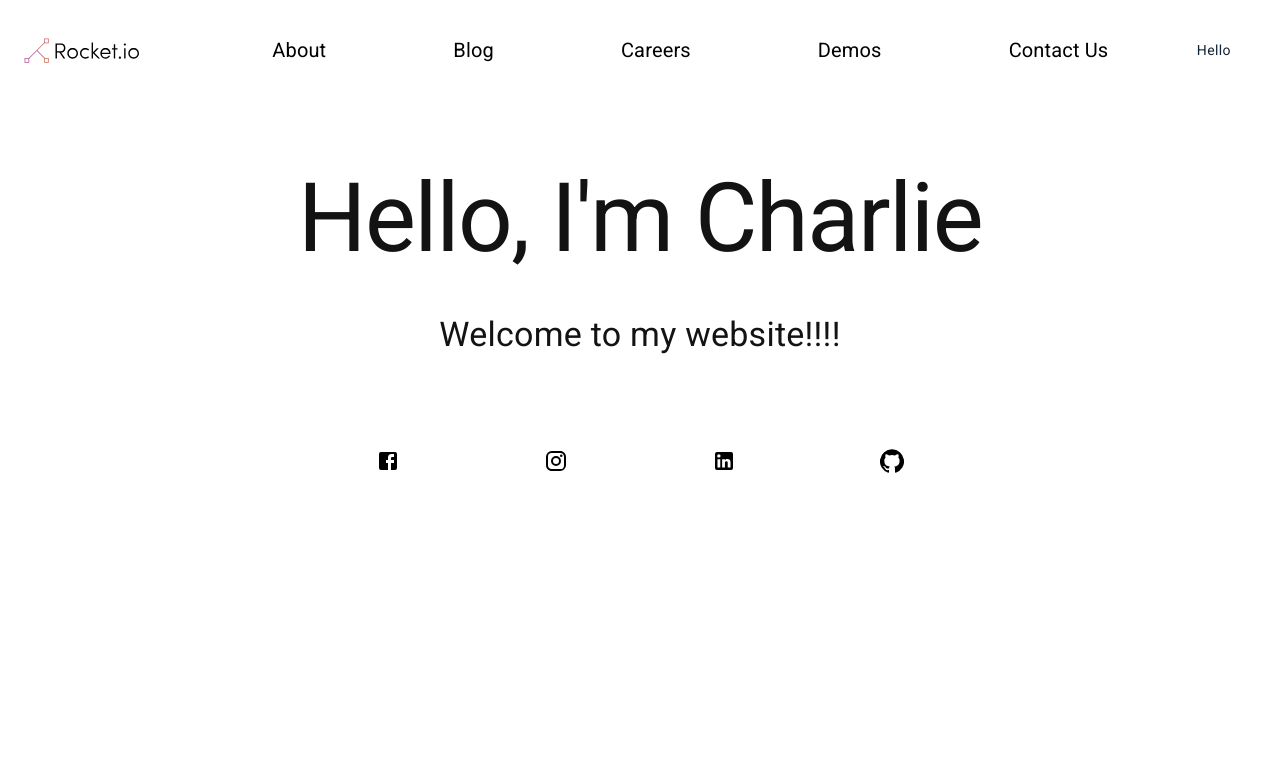
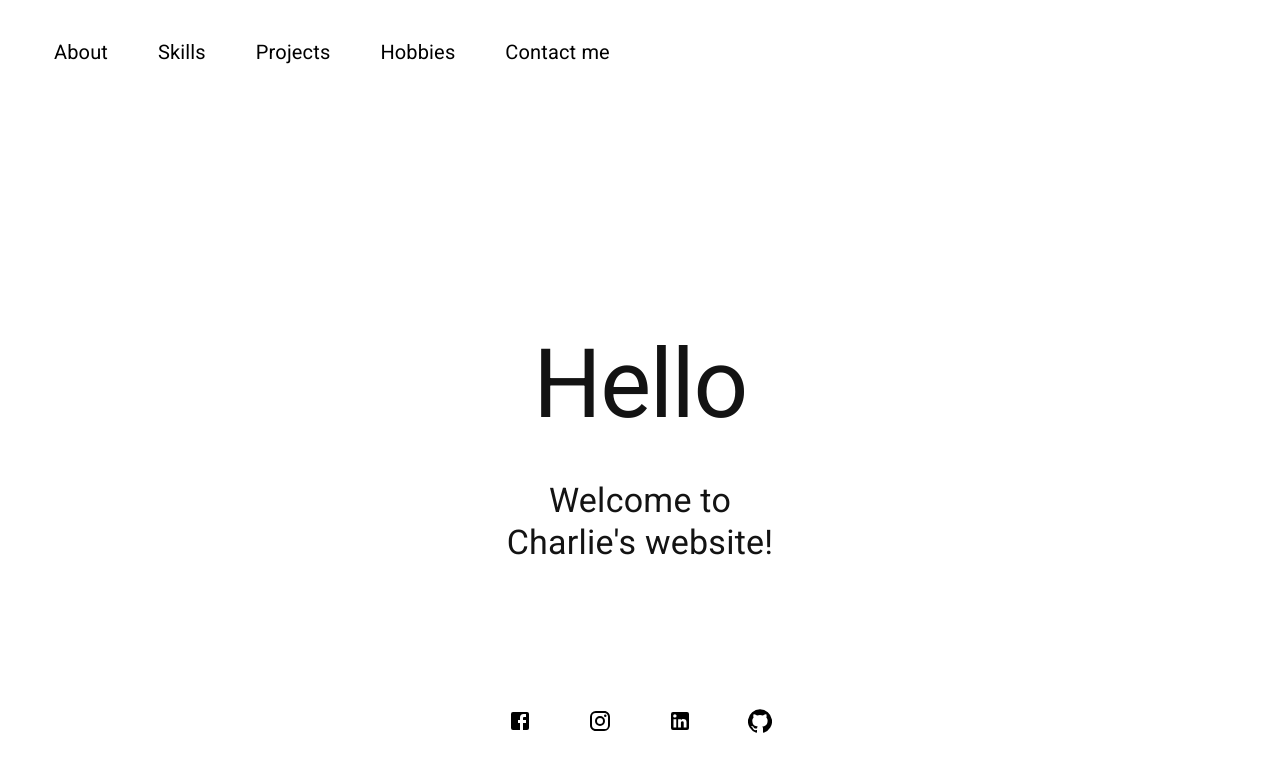
Before and after one commit to charlie-li-02/hello, a React (Create React App) app: page / in a window 1280 px wide. Shown: the top 772 px of the page. Built offline with nearby package versions, Linux system fonts and the light colour scheme.

Commit message:
formatting and footer done

```diff
--- a/package.json
+++ b/package.json
@@ -1,6 +1,6 @@
 {
   "name": "website",
-  "version": "0.1.0",
+  "version": "1.0.0",
   "private": true,
   "homepage": "http://charlie-li-02.github.io/Hello",
   "dependencies": {
--- a/src/App.js
+++ b/src/App.js
@@ -3,8 +3,8 @@ import './App.css';
 import {createTheme, makeStyles, MuiThemeProvider} from "@material-ui/core";
 import {Typography} from "@material-ui/core";
 import NavBar from "./components/NavBar";
-import CustomButton from "./components/CustomButton";
 import Footer from "./components/Footer";
+import ActionButton from "./components/ActionButton";
 
 const theme = createTheme({
     palette: {
@@ -24,14 +24,19 @@ const theme = createTheme({
 
 const styles = makeStyles({
     wrapper: {
-        width: "65%",
+        width: "25%",
         margin: "auto",
         textAlign: "center"
     },
-    bigSpace: {
-        marginTop: "5rem"
+    heading: {
+        cursor: "pointer",
+        marginTop: "15rem",
+        "&:hover": {
+            textDecoration: "underline",
+            textUnderlineOffset: "3px"
+        }
     },
-    littleSpace:{
+    subHeading:{
         marginTop: "2.5rem",
     },
     grid:{
@@ -50,19 +55,21 @@ function App() {
         <MuiThemeProvider theme={theme}>
         <NavBar/>
         <div className={classes.wrapper}>
-            <Typography variant="h1" className={classes.bigSpace} color="primary">
-                Hello, I'm Charlie
+            <Typography variant="h1" className={classes.heading} color="primary" onClick={hello}>
+                Hello
             </Typography>
-            <Typography variant="h4" className={classes.littleSpace} color="primary">
-                Welcome to my website!!!!
+            <Typography variant="h4" className={classes.subHeading} color="primary">
+                Welcome to Charlie's website!
             </Typography>
         </div>
-        <div className={classes.bigSpace}>
             <Footer/>
-        </div>
         </MuiThemeProvider>
     </div>
   );
 }
 
+function hello() {
+    window.alert("hello");
+}
+
 export default App;
--- /dev/null
+++ b/src/components/ActionButton.js
@@ -0,0 +1,40 @@
+import React from 'react'
+import {Button} from  '@material-ui/core'
+import {withStyles} from "@material-ui/core";
+
+const StyledButton = withStyles({
+    root: {
+        display: "flex",
+        fontSize: "20px",
+        alignItems: "center",
+        justifyContent: "center",
+        height: "50px",
+        boxSizing: "content-box",
+        borderRadius: 0,
+        background: "#000000",
+        color: "#ffffff",
+        fill:"#000000",
+        outline: "none",
+        outlineOffset: "none",
+        boxShadow: "0px 0px 0 0 #000000",
+        "&:hover": {
+            backgroundColor: "#ffffff",
+            color: "#000000",
+            outline: "none",
+            outlineOffset: "none",
+            fill: "#ffffff",
+            boxShadow: "0px 0px 0 0 #000000"
+        },
+    },
+    label: {
+        textTransform: 'capitalize',
+    },
+})(Button);
+
+function ActionButton(text) {
+    return (
+        <StyledButton variant="contained">{text.txt}</StyledButton>
+    )
+}
+
+export default ActionButton
--- a/src/components/CustomButton.js
+++ /dev/null
@@ -1,34 +0,0 @@
-import React from 'react'
-import {Button} from  '@material-ui/core'
-import {withStyles} from "@material-ui/core";
-
-const StyledButton = withStyles({
-    root: {
-        display: "flex",
-        alignItems: "center",
-        justifyContent: "center",
-        height: "50px",
-        padding: "0 25px",
-        boxSizing: "border-box",
-        borderRadius: 0,
-        background: "#ffffff",
-        color: "#123",
-        transform: "none",
-        boxShadow: "0px 0px 0 0 #000000",
-        transition: "background .3s,border-color .3s,color .3s",
-        "&:hover": {
-            backgroundColor: "#123456"
-        },
-    },
-    label: {
-        textTransform: 'capitalize',
-    },
-})(Button);
-
-function CustomButton() {
-    return (
-        <StyledButton>Hello</StyledButton>
-    )
-}
-
-export default CustomButton
--- a/src/components/Footer.js
+++ b/src/components/Footer.js
@@ -1,19 +1,52 @@
 import React from 'react'
-import {BottomNavigation, BottomNavigationAction} from "@material-ui/core";
+import {BottomNavigation, BottomNavigationAction, makeStyles} from "@material-ui/core";
 import FacebookIcon from '@material-ui/icons/Facebook';
 import InstagramIcon from '@material-ui/icons/Instagram';
 import LinkedInIcon from '@material-ui/icons/LinkedIn';
 import GitHubIcon from '@material-ui/icons/GitHub';
 
+const facebookURL = 'https://www.facebook.com/Ch13fCharl3s/';
+const instagramURL = "https://www.instagram.com/chvr.li.e/";
+const linkedInURL = "https://www.linkedin.com/in/charlie-li-1025/";
+const gitHubURL = "https://github.com/charlie-li-02";
+
+const styles = makeStyles({
+    wrapper: {
+        position: "fixed",
+        bottom: "20px",
+        left: "50%",
+        msTransform: "translate(-50%, -50%)",
+        transform: "translate(-50%, -50%)"
+    },
+})
+
 function Footer() {
+    const classes = styles();
+
     return (
-        <BottomNavigation>
-            <BottomNavigationAction label="Facebook" icon={<FacebookIcon style={{fill: "#000000"}}/>}/>
-            <BottomNavigationAction label="Instagram" icon={<InstagramIcon style={{fill: "#000000"}}/>}/>
-            <BottomNavigationAction label="LinkedIn" icon={<LinkedInIcon style={{fill: "#000000"}}/>}/>
-            <BottomNavigationAction label="GitHub" icon={<GitHubIcon style={{fill: "#000000"}}/>}/>
+        <BottomNavigation position="sticky" className={classes.wrapper}>
+            <BottomNavigationAction label="Facebook" icon={<FacebookIcon style={{fill: "#000000"}}/>} onClick={openFacebook}/>
+            <BottomNavigationAction label="Instagram" icon={<InstagramIcon style={{fill: "#000000"}}/>} onClick={openInstagram}/>
+            <BottomNavigationAction label="LinkedIn" icon={<LinkedInIcon style={{fill: "#000000"}}/>} onClick={openLinkedIn}/>
+            <BottomNavigationAction label="GitHub" icon={<GitHubIcon style={{fill: "#000000"}}/>} onClick={openGitHub}/>
         </BottomNavigation>
     )
 }
 
+function openFacebook() {
+    window.open(facebookURL, '_blank').focus();
+}
+
+function openInstagram() {
+    window.open(instagramURL, '_blank').focus();
+}
+
+function openLinkedIn() {
+    window.open(linkedInURL, '_blank').focus();
+}
+
+function openGitHub() {
+    window.open(gitHubURL, '_blank').focus();
+}
+
 export default Footer
--- a/src/components/Grid.js
+++ b/src/components/Grid.js
@@ -1,7 +1,7 @@
 import React from 'react'
 import {Typography} from '@material-ui/core'
 import {makeStyles} from '@material-ui/core/styles'
-import CustomButton from "./CustomButton";
+import ActionButton from "./ActionButton";
 
 const styles = makeStyles({
     wrapper: {
@@ -23,7 +23,7 @@ function Grid(props) {
             <div className={classes.item}>{icon}</div>
             <Typography className={classes.item} variant="h5">{title}</Typography>
             <div className={classes.item}>
-                <CustomButton  txt={btnTitle}/>
+                <ActionButton txt={btnTitle}/>
             </div>
         </div>
     )
--- a/src/components/NavBar.js
+++ b/src/components/NavBar.js
@@ -1,64 +1,52 @@
 import React from 'react'
-import CustomButton from "./CustomButton";
+import ActionButton from "./ActionButton";
 import logo from '../logo.svg'
 import logoMobile from '../logoMobile.svg'
-import {Toolbar, Typography} from "@material-ui/core";
+import {MuiThemeProvider, Toolbar, Typography} from "@material-ui/core";
 import {makeStyles} from "@material-ui/core/styles";
 
 const styles = makeStyles({
     bar:{
-        paddingTop: "1.15rem",
-        backgroundColor: "#fff",
-        ['@media (max-width:780px)']: {
-            flexDirection: "column"
-        }
-    },
-    logo: {
-        width: "15%",
-        ['@media (max-width:780px)']: {
-            display: "none"
-        }
-    },
-    logoMobile:{
-        width: "100%",
-        display: "none",
-        ['@media (max-width:780px)']: {
-            display: "inline-block"
-        }
+        paddingTop: "1rem",
+        backgroundColor: "#ffffff",
     },
     menuItem: {
         cursor: "pointer",
-        flexGrow: 1,
+        fontSize: "20px",
+        marginLeft: "10px",
+        padding: "20px",
+        marginRight: "0px",
         "&:hover": {
-            color:  "#4f25c8"
-        },
-        ['@media (max-width:780px)']: {
-            paddingBottom: "1rem"    }
+            textDecoration: "underline",
+            textUnderlineOffset: "3px"
+        }
+    },
+    button: {
+        cursor: "pointer",
+        left: "200px",
+        marginRight: "300px"
     }
 })
 
 function NavBar() {
     const classes = styles()
     return (
-        <Toolbar position="sticky" color="rgba(0, 0, 0, 0.87)" className={classes.bar}>
-            <img src={logo} className={classes.logo}/>
-            <img src={logoMobile} className={classes.logoMobile}/>
+        <Toolbar position="sticky" color="rgba(0, 0, 0, 0)" className={classes.bar}>
             <Typography variant="h6" className={classes.menuItem}>
                 About
             </Typography>
             <Typography variant="h6" className={classes.menuItem}>
-                Blog
+                Skills
             </Typography>
             <Typography variant="h6" className={classes.menuItem}>
-                Careers
+                Projects
             </Typography>
             <Typography variant="h6" className={classes.menuItem}>
-                Demos
+                Hobbies
             </Typography>
             <Typography variant="h6" className={classes.menuItem}>
-                Contact Us
+                Contact me
             </Typography>
-            <CustomButton/>
         </Toolbar>
     )
 }
```
